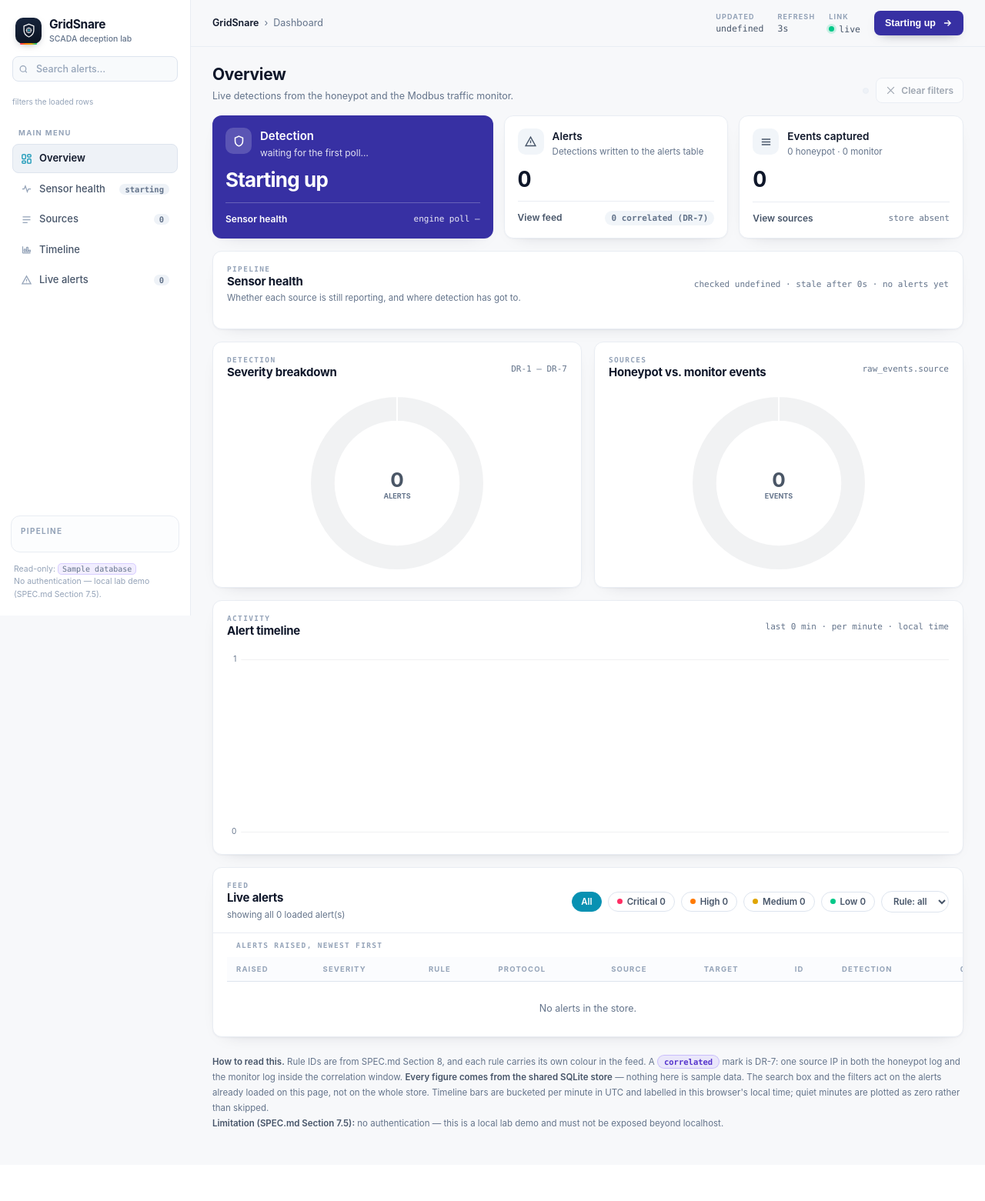
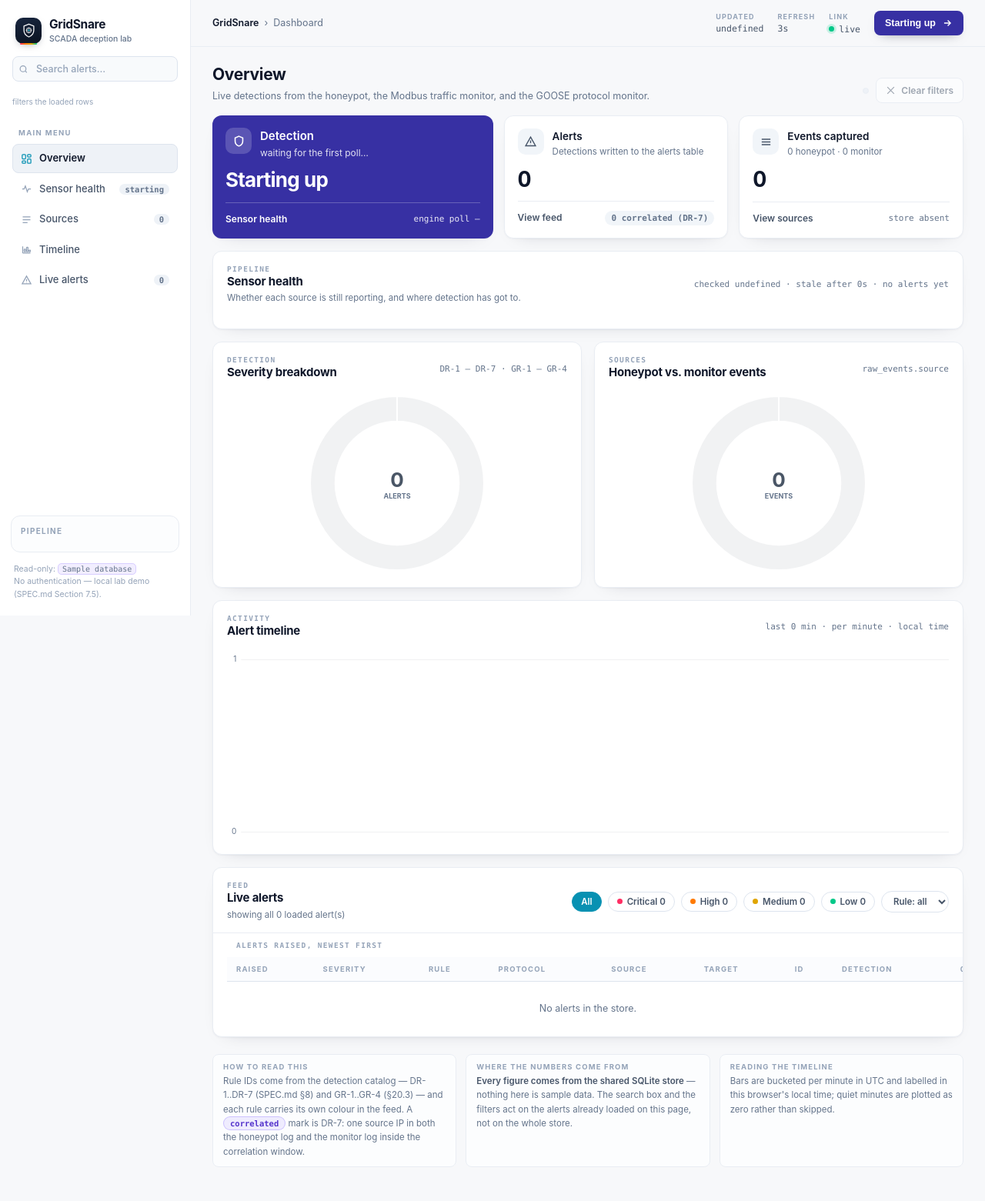
Before and after one commit to Naveenbtnk/GridSnare, a Flask app: template dashboard/templates/index.html in a window 1280 px wide. Shown: the whole page at 77% size. Before the commit the page ends 1467 px from the top, so only its background shows below. Run offline with Flask 3, Linux system fonts and the light colour scheme; the template is opened without the code that fills it: most values are stand-ins (such as "Sample title", 1, 10 or a date in 2020); lists and menus that the app fills with data are empty; parts of the project's set-up code (start-up, migrations or seed data) failed here and were passed over; some libraries are stand-ins or nearby versions; some web fonts are replaced.

Commit message:
Update dashboard text to reflect GOOSE detection alongside Modbus

```diff
--- a/dashboard/app.py
+++ b/dashboard/app.py
@@ -536,7 +536,7 @@ def fetch_pipeline(
         state = "starting"
         summary = (
             "No events in the store yet, so there is nothing to be stale about. "
-            "Send Modbus traffic to the honeypot and start the engine "
+            "Send Modbus or GOOSE traffic and start the engine "
             "(engine/correlator.py) — until then no detection is running."
         )
     elif engine_state_name == "behind":
--- a/dashboard/static/app.js
+++ b/dashboard/static/app.js
@@ -45,11 +45,16 @@
     "DR-5": { mark: "#4f46e5", ink: "#322ca8" },
     "DR-6": { mark: "#00c888", ink: "#046b4b" },
     "DR-7": { mark: "#e1009f", ink: "#a3006f" },
+    "GR-1": { mark: "#38bdf8", ink: "#0b6ea8" },
+    "GR-2": { mark: "#f97316", ink: "#b34a00" },
+    "GR-3": { mark: "#a3e635", ink: "#4d7c0f" },
+    "GR-4": { mark: "#e879f9", ink: "#a21caf" },
     "—":    { mark: "#94a3b8", ink: "#4a5666" }
   };
 
   var PROTOCOLS = {
     modbus: { mark: "#4f46e5", ink: "#322ca8" },
+    goose:  { mark: "#38bdf8", ink: "#0b6ea8" },
     http:   { mark: "#e1009f", ink: "#a3006f" },
     snmp:   { mark: "#00b3a4", ink: "#00665e" },
     s7comm: { mark: "#38bdf8", ink: "#0b6ea8" },
--- a/dashboard/templates/index.html
+++ b/dashboard/templates/index.html
@@ -371,6 +371,18 @@
 
     footer.notes { margin-top: 22px; font-size: 11.5px; line-height: 1.75; color: var(--ink-3); }
     footer.notes strong { color: var(--ink-2); font-weight: 600; }
+    /* Footer facts, carded: four titled blocks a reader can scan instead of one
+       run-on paragraph they skip. auto-fit reflows to 2x2 / 1x4 on narrow windows. */
+    .notes-grid { display: grid; grid-template-columns: repeat(auto-fit, minmax(235px, 1fr)); gap: 12px; }
+    .notes-grid section {
+      background: #fcfdfe; border: 1px solid var(--line); border-radius: var(--r-sm);
+      padding: 10px 13px; line-height: 1.6;
+    }
+    .notes-grid h3 {
+      margin: 0 0 4px; font: 700 9.5px var(--sans); letter-spacing: .12em;
+      text-transform: uppercase; color: var(--ink-4);
+    }
+    .notes-grid p { margin: 0; }
     code {
       font: 500 11px var(--mono); color: var(--violet-ink);
       background: rgba(124,92,255,.10); border: 1px solid rgba(124,92,255,.22);
@@ -489,7 +501,7 @@
       <div class="page-head">
         <div>
           <h1>Overview</h1>
-          <p>Live detections from the honeypot and the Modbus traffic monitor.</p>
+          <p>Live detections from the honeypot, the Modbus traffic monitor, and the GOOSE protocol monitor.</p>
         </div>
         <div class="page-tools">
           <div class="segmented" id="window-control" role="group" aria-label="Timeline window"></div>
@@ -584,7 +596,7 @@
               <div class="eyebrow">Detection</div>
               <h2>Severity breakdown</h2>
             </div>
-            <span class="caption">DR-1 – DR-7</span>
+            <span class="caption">DR-1 – DR-7 · GR-1 – GR-4</span>
           </div>
           <div class="chart-box"><canvas id="severity-chart"></canvas></div>
         </article>
@@ -640,16 +652,24 @@
       </section>
 
       <footer class="notes">
-        <strong>How to read this.</strong> Rule IDs are from SPEC.md Section 8, and each rule carries its
-        own colour in the feed. A <span class="chip" style="--chip-mark:#7c5cff;--chip-line:rgba(124,92,255,.3);--chip-bg:rgba(124,92,255,.1);--chip-ink:#5433cc">correlated</span>
-        mark is DR-7: one source IP in both the honeypot log and the monitor log inside the correlation window.
-        <strong>Every figure comes from the shared SQLite store</strong> — nothing here is sample data.
-        The search box and the filters act on the alerts already loaded on this page, not on the whole store.
-        Timeline bars are bucketed per minute in UTC and labelled in this browser's local time; quiet minutes
-        are plotted as zero rather than skipped.
-        <br>
-        <strong>Limitation (SPEC.md Section 7.5):</strong> no authentication — this is a local lab demo and
-        must not be exposed beyond localhost.
+        <div class="notes-grid">
+          <section>
+            <h3>How to read this</h3>
+            <p>Rule IDs come from the detection catalog — DR-1..DR-7 (SPEC.md §8) and GR-1..GR-4 (§20.3) — and each
+            rule carries its own colour in the feed. A <span class="chip" style="--chip-mark:#7c5cff;--chip-line:rgba(124,92,255,.3);--chip-bg:rgba(124,92,255,.1);--chip-ink:#5433cc">correlated</span>
+            mark is DR-7: one source IP in both the honeypot log and the monitor log inside the correlation window.</p>
+          </section>
+          <section>
+            <h3>Where the numbers come from</h3>
+            <p><strong>Every figure comes from the shared SQLite store</strong> — nothing here is sample data.
+            The search box and the filters act on the alerts already loaded on this page, not on the whole store.</p>
+          </section>
+          <section>
+            <h3>Reading the timeline</h3>
+            <p>Bars are bucketed per minute in UTC and labelled in this browser's local time; quiet minutes are
+            plotted as zero rather than skipped.</p>
+          </section>
+        </div>
       </footer>
     </main>
   </div>
```
